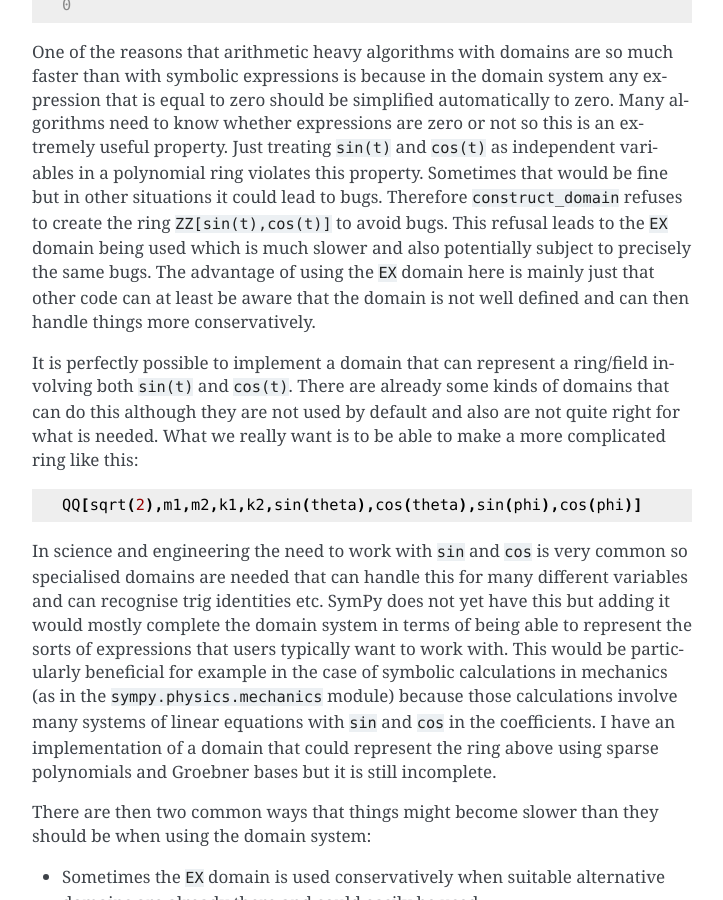
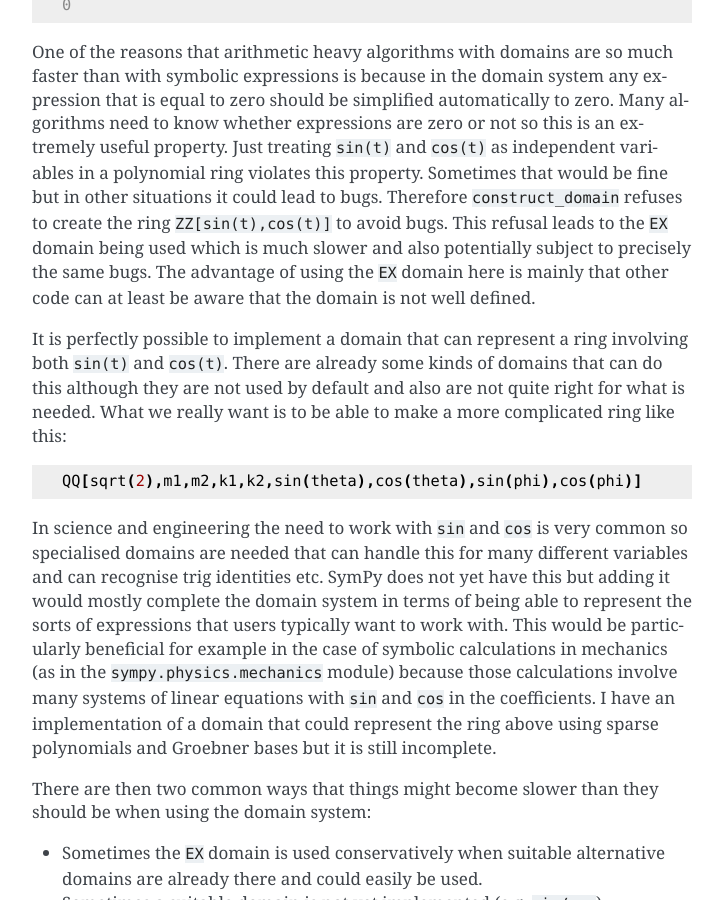
Before and after one commit to oscarbenjamin/blog, a Sphinx documentation site: the page built from source/czi/post2.rst, in a window 1280 px wide and 900 px high, scrolled down 13103 px. Shown: the whole window, without its empty margins (388-1111 px from the left). Built offline with Sphinx 7.4.7, drawn with Linux system fonts in a browser that asks for light colours.

Commit message:
Flesh out post2

```diff
--- a/source/czi/post2.rst
+++ b/source/czi/post2.rst
@@ -566,11 +566,10 @@ that would be fine but in other situations it could lead to bugs. Therefore
 ``construct_domain`` refuses to create the ring ``ZZ[sin(t),cos(t)]`` to avoid
 bugs. This refusal leads to the ``EX`` domain being used which is much slower
 and also potentially subject to precisely the same bugs. The advantage of using
-the ``EX`` domain here is mainly just that other code can at least be aware
-that the domain is not well defined and can then handle things more
-conservatively.
+the ``EX`` domain here is mainly that other code can at least be aware that the
+domain is not well defined.
 
-It is perfectly possible to implement a domain that can represent a ring/field
+It is perfectly possible to implement a domain that can represent a ring
 involving both ``sin(t)`` and ``cos(t)``. There are already some kinds of
 domains that can do this although they are not used by default and also are not
 quite right for what is needed. What we really want is to be able to make a
```
